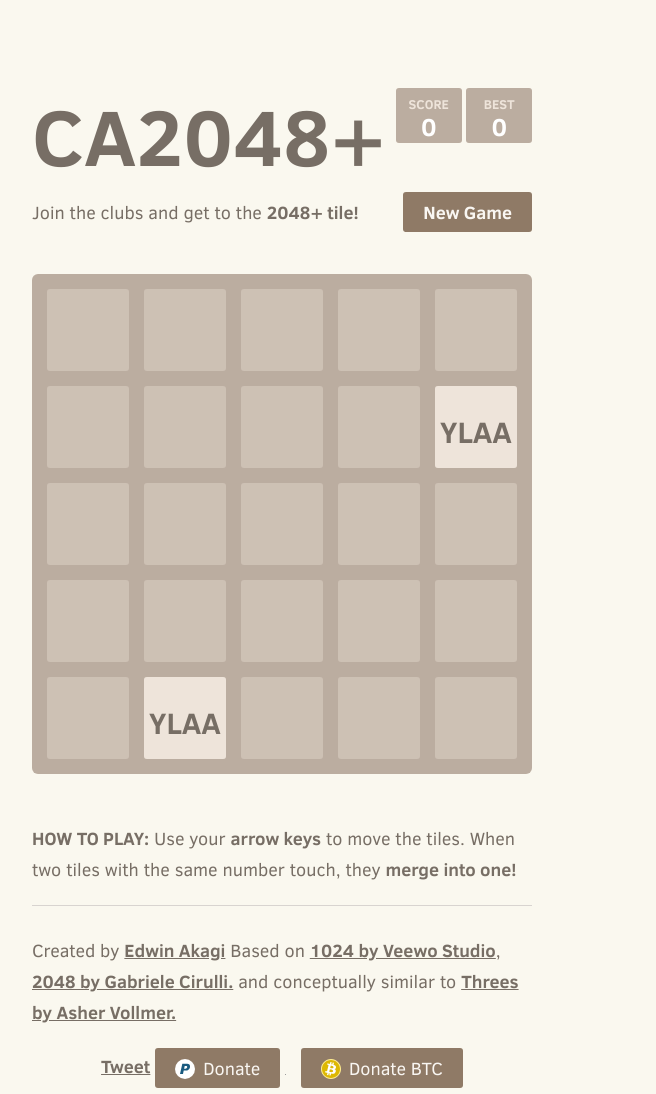
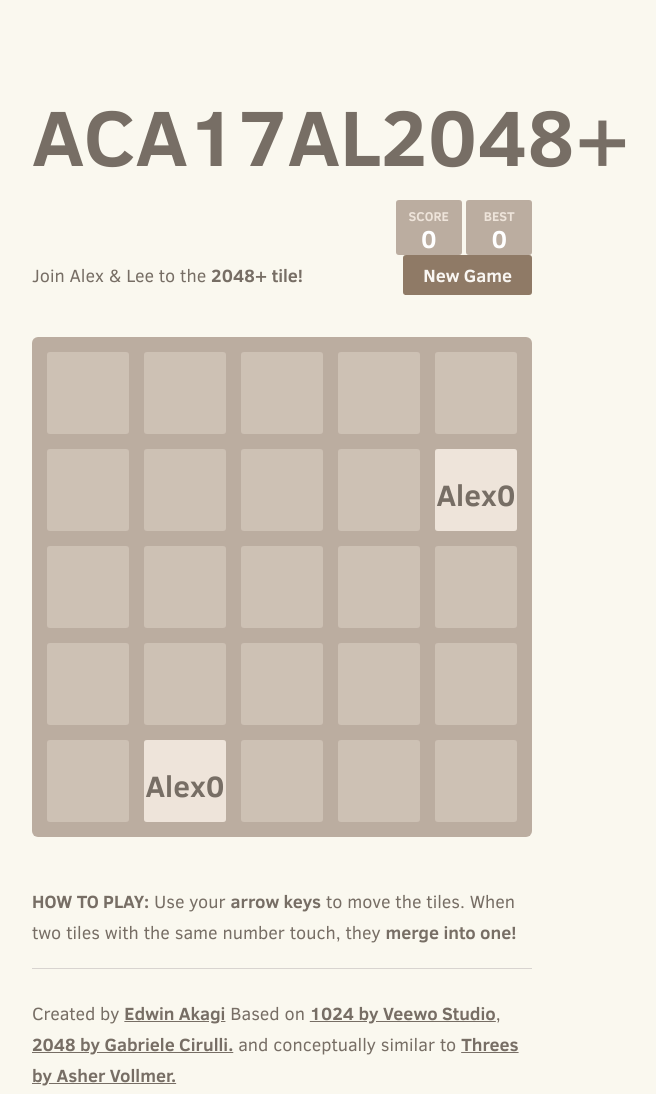
Before and after one commit to edwinHakked/ACA17AL2048, a plain HTML site: page index.html in a window 1280 px wide. Shown: the top 1094 px of the page, without its empty margins (358-1014 px from the left). Drawn offline with Linux system fonts and the light colour scheme.

Commit message:
completed

```diff
--- a/index.html
+++ b/index.html
@@ -2,7 +2,7 @@
 <html lang="en" manifest="cache.appcache">
 <head>
   <meta charset="utf-8">
-  <title>CA2048+</title>
+  <title>ACA17AL2048+</title>
 
   <link href="style/main.css" rel="stylesheet" type="text/css">
   <link rel="shortcut icon" href="favicon.ico">
@@ -23,7 +23,7 @@
 <body>
   <div class="container">
     <div class="heading">
-      <h1 class="title">CA2048+</h1>
+      <h1 class="title">ACA17AL2048+</h1>
       <div class="scores-container">
         <div class="score-container">0</div>
         <div class="best-container">0</div>
@@ -31,7 +31,7 @@
     </div>
 
     <div class="above-game">
-      <p class="game-intro">Join the clubs and get to the <strong>2048+ tile!</strong></p>
+      <p class="game-intro">Join Alex & Lee to the <strong>2048+ tile!</strong></p>
       <a class="restart-button">New Game</a>
     </div>
 
--- a/js/html_actuator.js
+++ b/js/html_actuator.js
@@ -62,31 +62,19 @@ HTMLActuator.prototype.addTile = function (tile) {
   // We can't use classlist because it somehow glitches when replacing classes
   var classes = ["tile", "tile-" + tile.value, positionClass];
 
-  if (tile.value > 65536) classes.push("tile-super");
+  if (tile.value > 2048) classes.push("tile-super");
 
   this.applyClasses(wrapper, classes);
 
   inner.classList.add("tile-inner");
 
   var displayText = new Array();
-  displayText[0] = "YLAA";
-  displayText[1] = "UPO";
-  displayText[2] = "UC";
-  displayText[3] = "PS";
-  displayText[4] = "MuC";
-  displayText[5] = "MaC";
-  displayText[6] = "FS";
-  displayText[7] = "DrSc";
-  displayText[8] = "DeSc";
-  displayText[9] = "DaC";
-  displayText[10] = "CBC";
-  displayText[11] = "CS";
-  displayText[12] = "BC";
-  displayText[13] = "ACA";
-  displayText[14] = "AC";
-  displayText[15] = "CA";
+  displayText[0] = "Alex";
+  displayText[1] = "Lee";
+  displayText[2] = "ACA";
+  var did = (Math.log(tile.value)/Math.LN2)-1;
 
-  inner.textContent = displayText[(Math.log(tile.value)/Math.LN2)-1];
+  inner.textContent = displayText[((Math.log(tile.value)/Math.LN2)-1)%3]+did;
 
   if (tile.previousPosition) {
     // Make sure that the tile gets rendered in the previous position first
```
Also changed, not shown: 1 other file.
